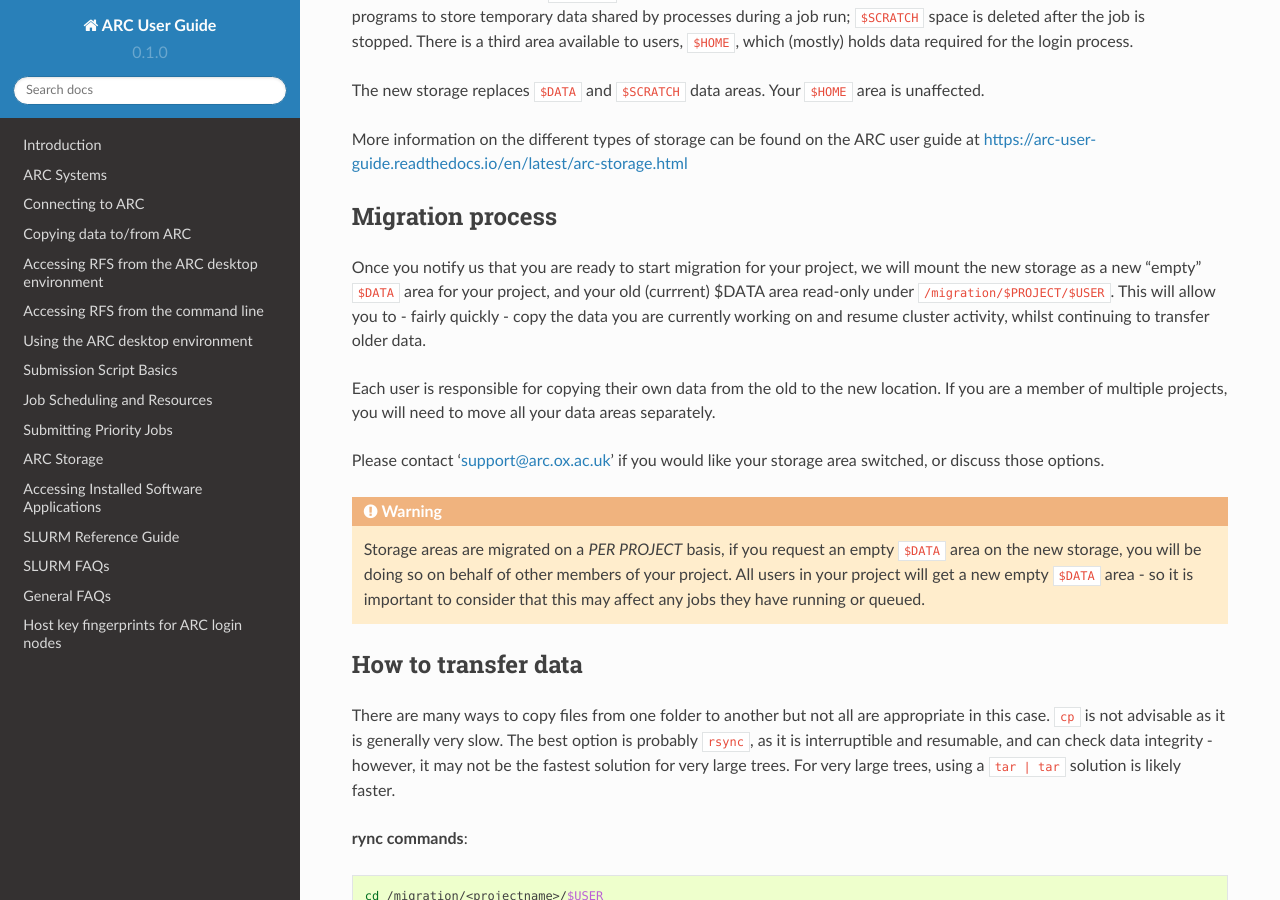
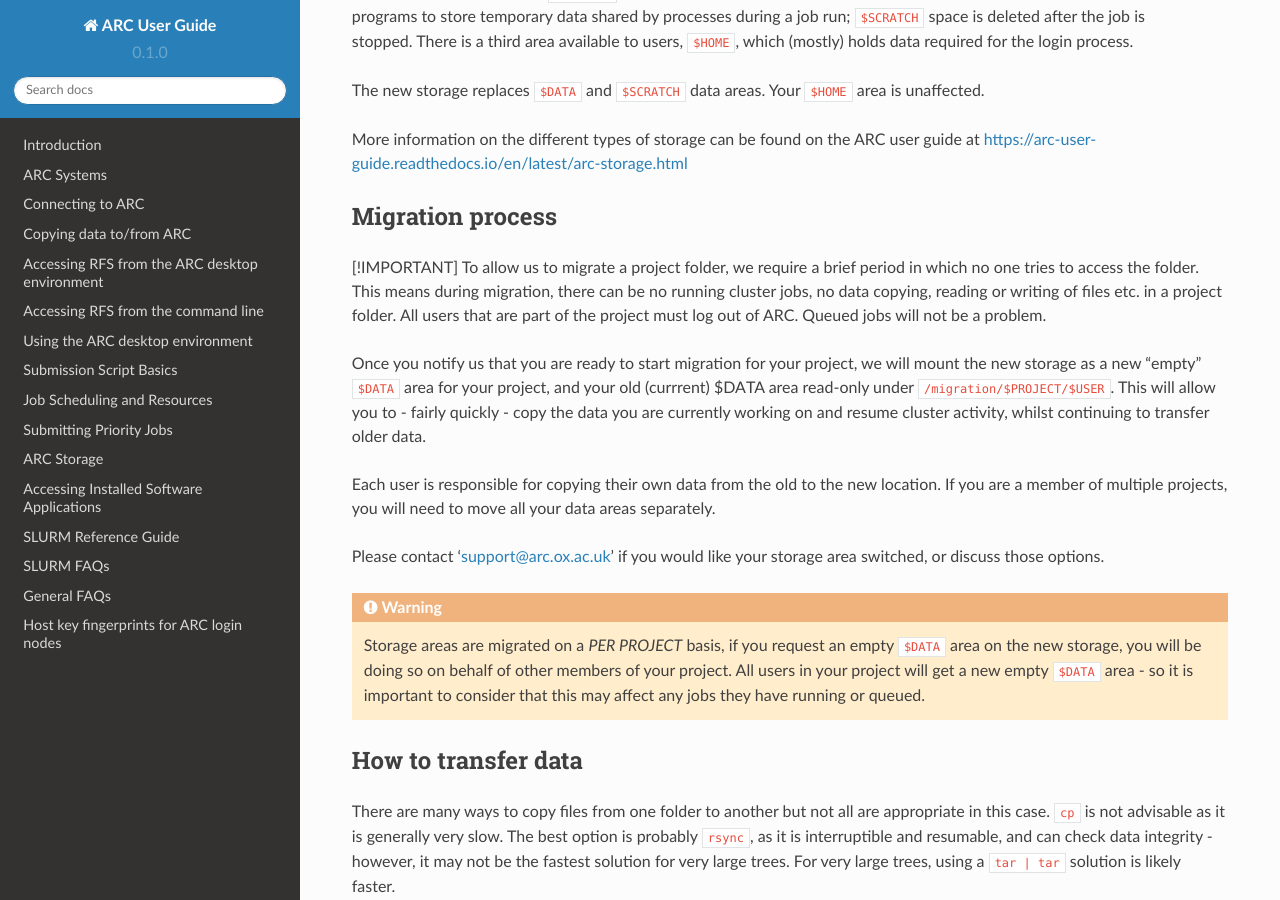
Before and after one commit to tina-friedrich/arc-user-guide, a Sphinx documentation site: the page built from docs/source/arc-storage-migration.rst, in a window 1280 px wide and 900 px high, scrolled down 357 px. Built offline with Sphinx 7.4.7 and the Read the Docs theme 2.0.0, drawn with Linux system fonts in a browser that asks for light colours.

Commit message:
Update arc-storage-migration.rst

```diff
--- a/docs/source/arc-storage-migration.rst
+++ b/docs/source/arc-storage-migration.rst
@@ -17,6 +17,9 @@ More information on the different types of storage can be found on the ARC user
 Migration process
 -----------------
 
+[!IMPORTANT]
+To allow us to migrate a project folder, we require a brief period in which no one tries to access the folder. This means during migration, there can be no running cluster jobs, no data copying, reading or writing of files etc. in a project folder. All users that are part of the project must log out of ARC. Queued jobs will not be a problem.
+
 Once you notify us that you are ready to start migration for your project, we will mount the new storage as a new "empty" ``$DATA`` area for your project, and your old (currrent) $DATA area read-only under ``/migration/$PROJECT/$USER``. This will allow you to - fairly quickly - copy the data you are currently working on and resume cluster activity, whilst continuing to transfer older data.
 
 Each user is responsible for copying their own data from the old to the new location. If you are a member of multiple projects, you will need to move all your data areas separately.
@@ -24,8 +27,7 @@ Each user is responsible for copying their own data from the old to the new loc
 Please contact ‘support@arc.ox.ac.uk’ if you would like your storage area switched, or discuss those options.
 
 .. warning::
-  Storage areas are migrated on a *PER PROJECT* basis, if you request an empty ``$DATA`` area on the new storage, you will be doing so on behalf of other members of your project. All users in your
-  project will get a new empty ``$DATA`` area - so it is important to consider that this may affect any jobs they have running or queued.
+  Storage areas are migrated on a *PER PROJECT* basis, if you request an empty ``$DATA`` area on the new storage, you will be doing so on behalf of other members of your project. All users in your   project will get a new empty ``$DATA`` area - so it is important to consider that this may affect any jobs they have running or queued.
 
 How to transfer data
 --------------------
```
